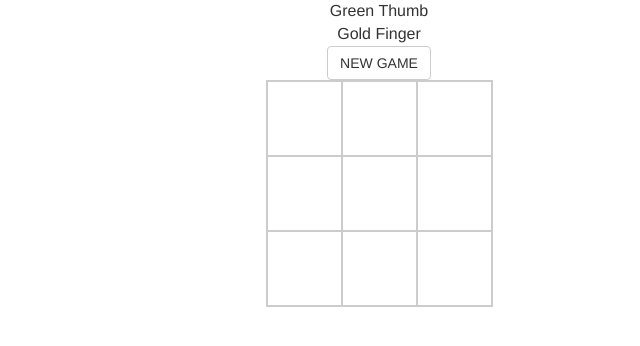
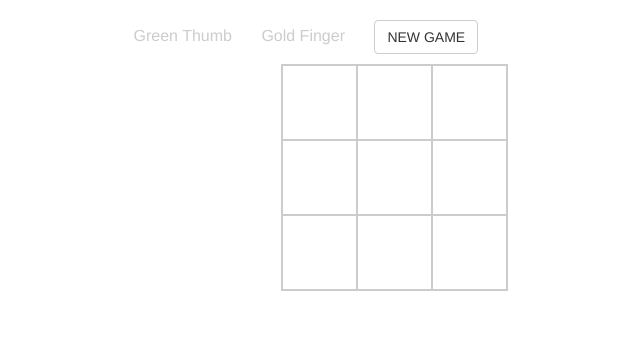
Before and after one commit to mapineda/totactic, a plain HTML site: page index.html in a window 1280 px wide. Shown: the whole page, without its empty margins (261-901 px from the left). Drawn offline with nearby package versions, Linux system fonts and the light colour scheme.

Commit message:
modified css

```diff
--- a/index.css
+++ b/index.css
@@ -11,6 +11,7 @@ table {
   max-width:100%;
   height:auto;
 }
+
 td {
   max-width:100%;
   max-height: 100%;
@@ -21,3 +22,17 @@ td {
   border: 2px solid #cccccc;
   -webkit-border-radius: 10px;
 }
+
+#players {
+  margin-left:auto;
+  margin-right:auto;
+  padding: 20px 10px 10px 10px;
+  width: 511px;
+  text-align: left;
+}
+#players > div {
+  display: inline-block;
+  padding-right: 25px;
+  color: #cccccc;
+  -webkit-transition-duration: 200ms;
+}
--- a/index.html
+++ b/index.html
@@ -13,7 +13,7 @@
 	</head>
 	<body>
 	<!-- Whole Page Container -->
-		<div class = "wrapping-container">
+		<div class = "container">
 			<!-- canvas for the game -->
 		<div id = "players">
 			<div id = 'x' class = 'current player'>Green Thumb</div>
```
